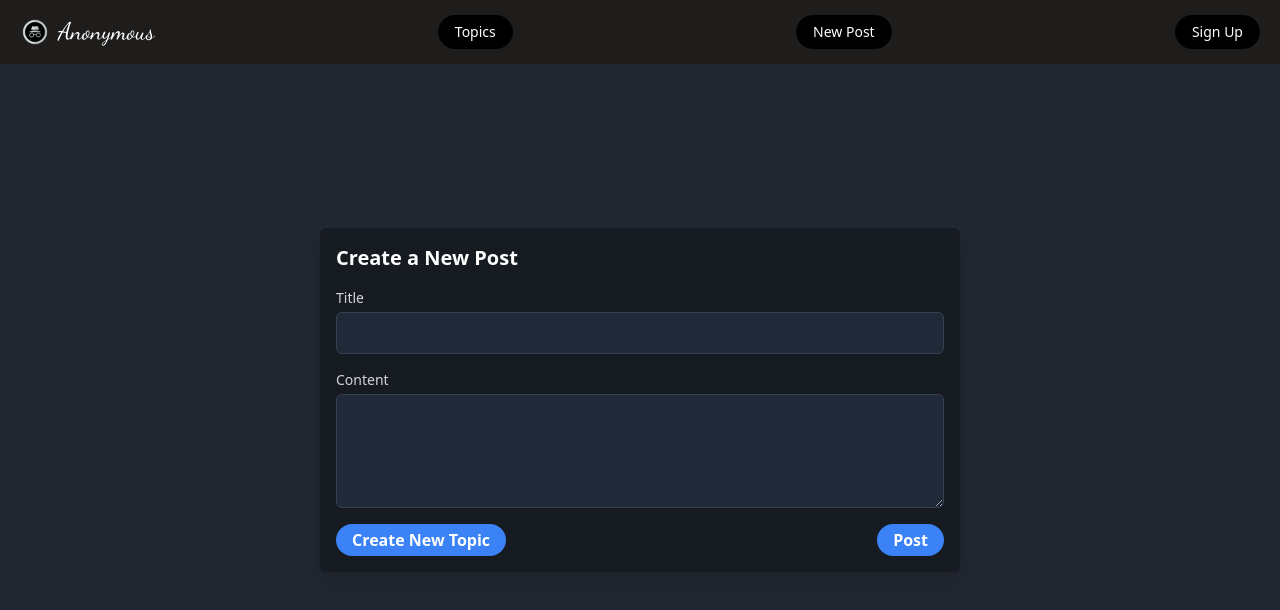
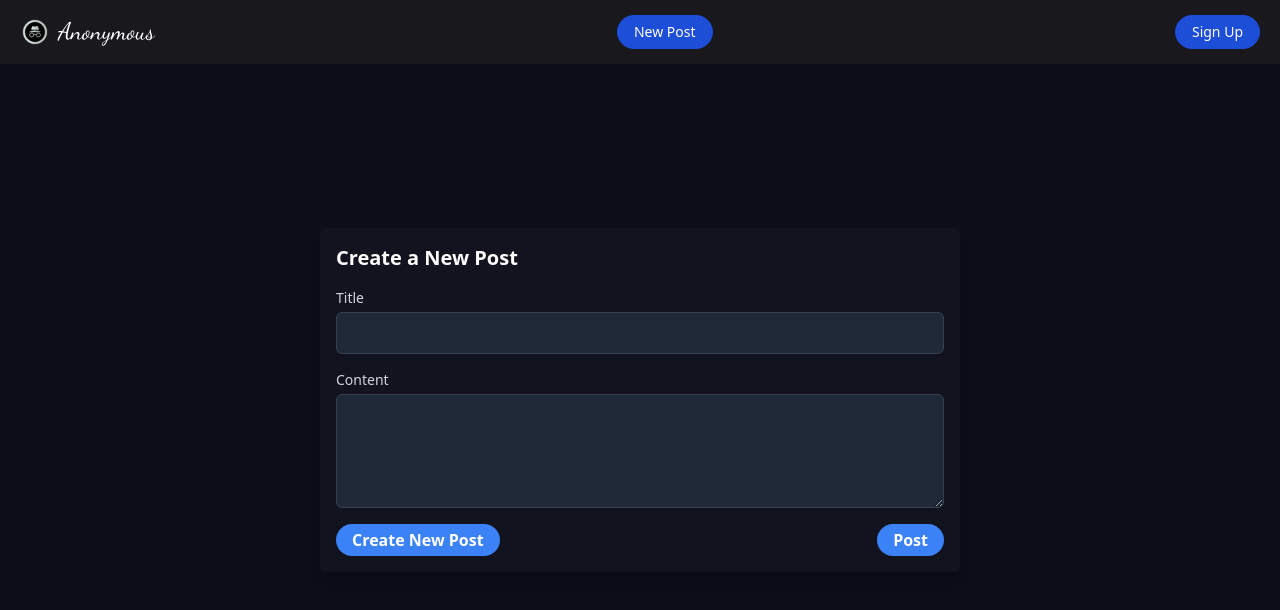
Before and after one commit to Ved204/anonymous, a Next.js app: page /CreatePost in a window 1280 px wide. Shown: the top 610 px of the page. Built offline with nearby package versions, Linux system fonts and the light colour scheme.

Commit message:
Basic Design Changes, Fixing the New Post / New Topic Components

```diff
--- a/app/layout.tsx
+++ b/app/layout.tsx
@@ -22,7 +22,7 @@ export default async function RootLayout({
   return (
     <html lang="en">
       <body className={cx(sfPro.variable, inter.variable)}>
-        <div className="fixed h-screen w-full bg-gradient-to-br bg-[#212630]" />
+        <div className="fixed h-screen w-full bg-gradient-to-br bg-[#0a0a16]" />
         <Suspense fallback="...">
           <Nav />
         </Suspense>
--- a/components/layout/navbar.tsx
+++ b/components/layout/navbar.tsx
@@ -18,7 +18,7 @@ export default function NavBar({ session }: { session: Session | null }) {
         className={`fixed top-0 w-full flex justify-center ${
           scrolled
             ? "  invisible transition1 opacity-0"
-            : "animate-fade-down bg-[#1f1d1b] "
+            : "animate-fade-down bg-[#19191d] "
         } z-30`}
       >
         <div className="mx-5 flex h-16 max-w-screen-xl items-center justify-between w-full">
@@ -33,12 +33,8 @@ export default function NavBar({ session }: { session: Session | null }) {
             <p className=" font-Titlepg text-white">Anonymous</p>
           </Link>
 
-          <Link href="/Topics">
-              <button className="rounded-full border border-black bg-black p-1.5 px-4 text-sm text-white transition-all hover:bg-white hover:text-black">Topics</button>
-          </Link>
-
           <Link href="/CreatePost">
-              <button className="rounded-full border border-black bg-black p-1.5 px-4 text-sm text-white transition-all hover:bg-white hover:text-black">New Post</button>
+              <button className="rounded-full border border-blue-700 bg-blue-700 p-1.5 px-4 text-sm text-white transition-all hover:bg-white hover:text-black">New Post</button>
           </Link>
           <div>
             {/* {session ? (
@@ -52,7 +48,7 @@ export default function NavBar({ session }: { session: Session | null }) {
               </button>
             )} */}
             <Link href="/SignUp">
-              <button className="rounded-full border border-black bg-black p-1.5 px-4 text-sm text-white transition-all hover:bg-white hover:text-black">Sign Up</button>
+              <button className="rounded-full border border-blue-700 bg-blue-700 p-1.5 px-4 text-sm text-white transition-all hover:bg-white hover:text-black">Sign Up</button>
             </Link>
           </div>
         </div>
--- a/pages/CreatePost/index.tsx
+++ b/pages/CreatePost/index.tsx
@@ -14,13 +14,10 @@ import TopicsForm from "../Topics";
 export default function CreatePost() {
   const [text, setText] = useState<string>("CreatePost");
 
-  const changecreation = () => {
-    setText("CreateThread");
-  };
   return (
-    <div className="flex min-h-screen items-center justify-center bg-[#212630]">
+    <div className="flex min-h-screen items-center justify-center bg-[#0d0d19]">
       <Navbar session={null} />
-      <div className="container rounded-md bg-[#161a21] p-4 shadow-lg md:w-1/2">
+      <div className="container rounded-md bg-[#13131f] p-4 shadow-lg md:w-1/2">
         {text === "CreatePost" ? (
           <>
             <h1 className="mb-4 text-xl font-bold text-white">
@@ -58,10 +55,10 @@ export default function CreatePost() {
               </div>
               <div className="flex justify-between w-full">
                 <button
-                  onClick={changecreation}
+                  onClick={() => setText('CreateTopic')}
                   className="rounded-full bg-blue-500 px-4 py-1 font-bold text-white hover:bg-blue-700"
                 >
-                  Create New Topic
+                  Create New Post
                 </button>
                 <button
                   type="submit"
@@ -73,7 +70,7 @@ export default function CreatePost() {
             </form>
           </>
         ) : (
-          <TopicsForm />
+          <TopicsForm setText={setText} />
         )}
       </div>
     </div>
--- a/pages/Topics/index.tsx
+++ b/pages/Topics/index.tsx
@@ -4,7 +4,8 @@ import Card from "@/components/home/card";
 import Form from "platforms/components/form";
 import NavBar from "@/components/layout/navbar";
 
-export default function TopicsForm() {
+
+export default function TopicsForm(setText: any) {
   //
 
   return (
@@ -42,10 +43,16 @@ export default function TopicsForm() {
           />
         </div>
 
-        <div className="text-right">
+        <div className="flex justify-between w-full">
+                <button
+                  onClick={() => setText('CreatePost')}
+                  className="rounded-full bg-blue-500 px-4 py-1 font-bold text-white hover:bg-blue-700"
+                >
+                  Create New Topic
+                </button>
                 <button
                   type="submit"
-            className="rounded-full bg-blue-500 px-4 py-1 font-bold text-white hover:bg-blue-700"
+                  className="rounded-full bg-blue-500 px-4 py-1 font-bold  text-white hover:bg-blue-700"
                 >
                   Post
                 </button>
```
Lines whose indentation alone changed are shown as unchanged.
